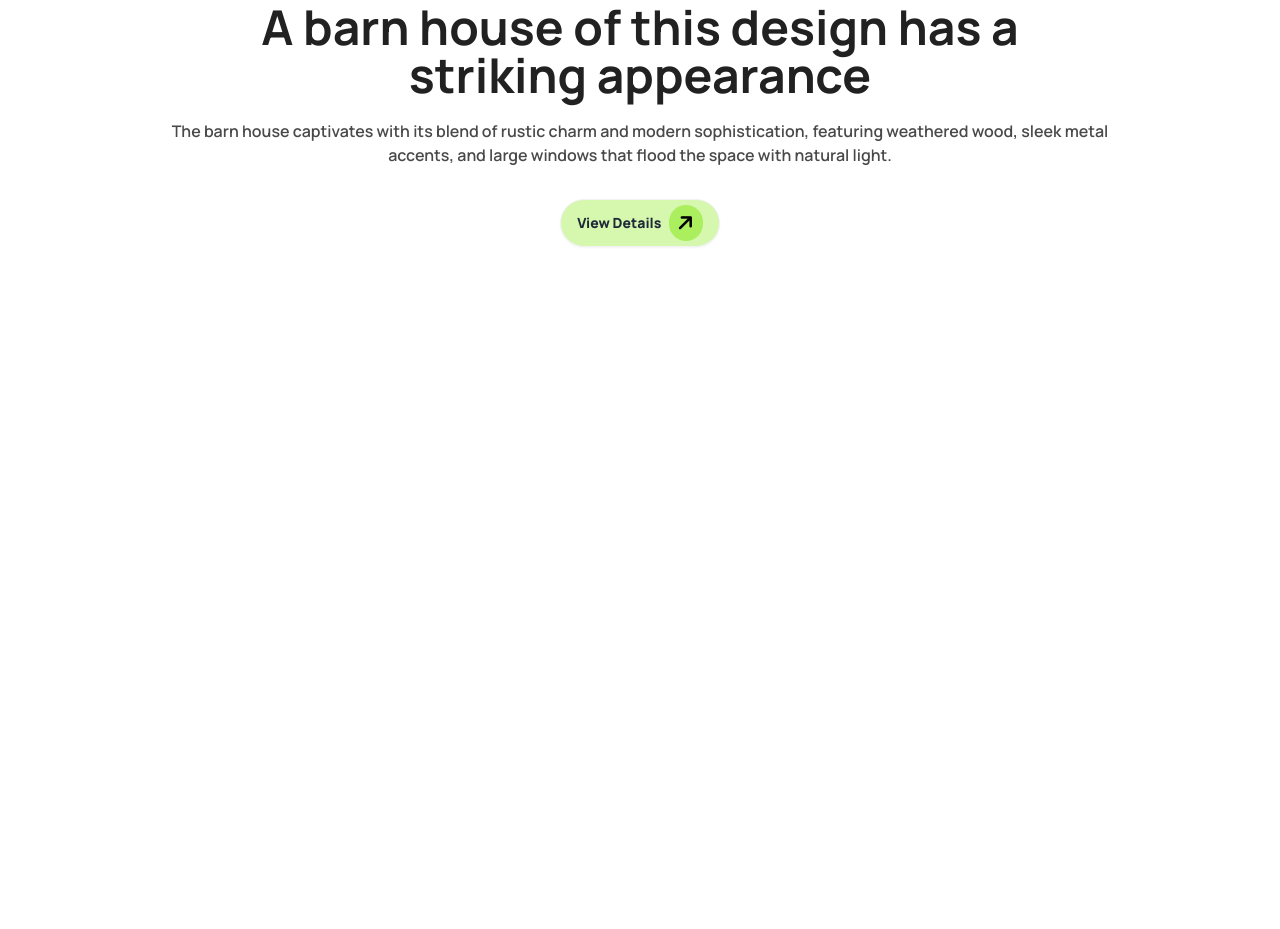
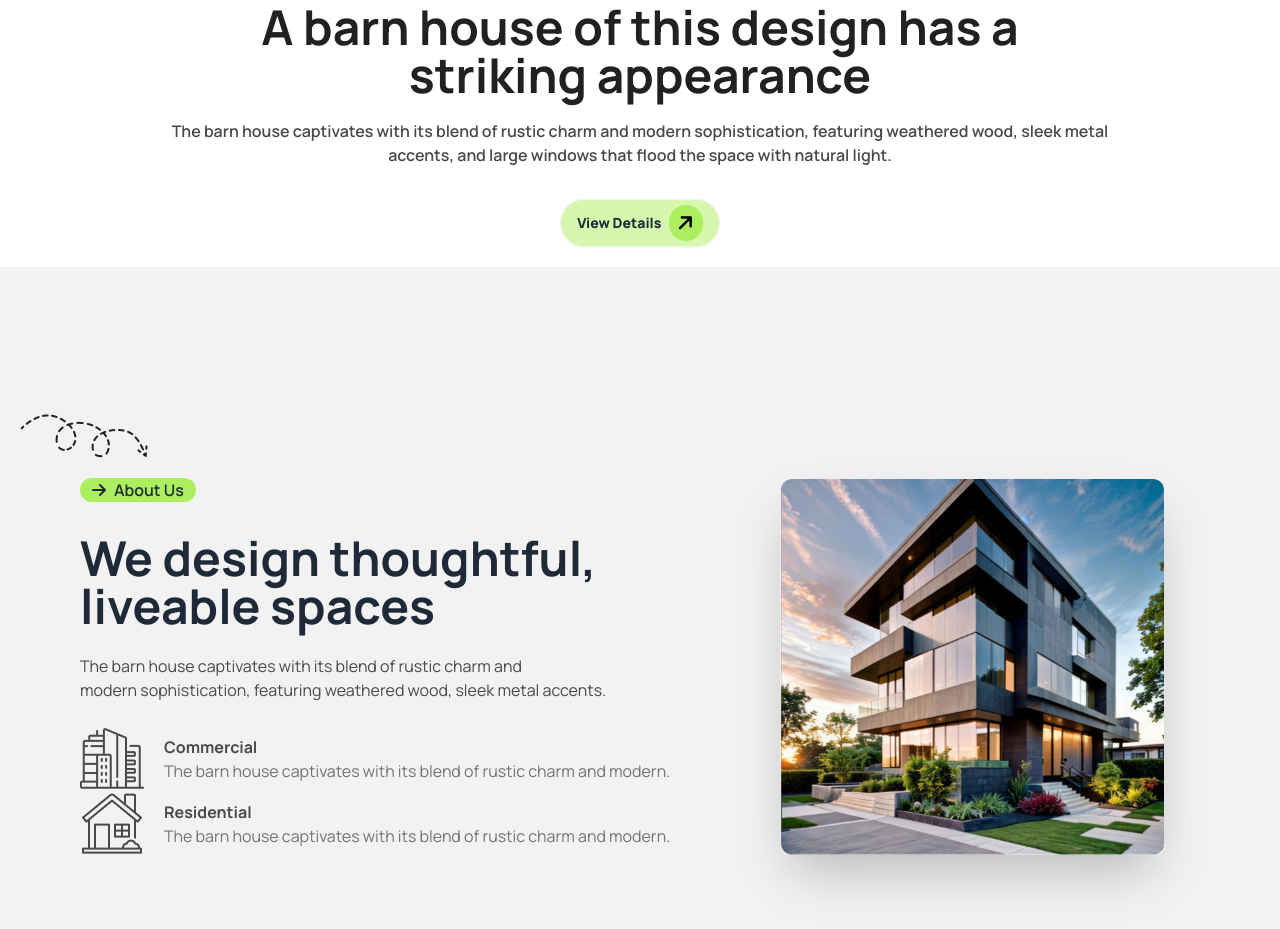
Before and after one commit to royangon/my-third-assignment, a plain HTML site: page index.html in a window 1280 px wide. Shown: the part 443-1372 px from the top of the page. Before the commit the page ends 800 px from the top, so only its background shows below. Drawn offline with nearby package versions, Linux system fonts and the light colour scheme.

Commit message:
hero done

```diff
--- a/index.html
+++ b/index.html
@@ -84,7 +84,7 @@
 
                     </ul>
                 </div>
-                <div class="navbar-end ">
+                <div class="navbar-end  ">
                     <div class="bg-[#ABEF5F] mr-4 rounded-full px-2 py-1">
                         <i class="fa-solid fa-magnifying-glass"></i>
                     </div>
@@ -144,7 +144,54 @@
         </div>
     </header>
     <!-- main section -->
-    <main>
+    <main class="container mx-auto">
+        <!-- hero section -->
+        <div class="hero bg-base-200 min-h-screen">
+            <div class="hero-content flex-col lg:flex-row-reverse relative">
+                <!-- img -->
+                <div class="w-1/2">
+                    <img src="/assets/Rectangle.png" class="max-w-sm rounded-lg shadow-2xl" />
+                </div>
+                <!-- text -->
+                <div class="pl-16">
+                    <!-- style img -->
+                    <div class="absolute left-5 -top-12">
+                        <img  src="/assets/Vector.png" alt="">
+                    </div>
+                    <button class="mb-8 bg-[#ABEF5F] rounded-xl px-3 font-semibold flex justify-center items-center gap-2">
+                        <i class="fa-solid fa-arrow-right"></i>
+                        <h3>About Us</h3>
+
+                    </button>
+                    <h1 class="text-5xl font-bold ">We design thoughtful, liveable spaces</h1>
+                    <p class="py-6 text-[#494949]">
+                        The barn house captivates with its blend of rustic charm and <br>
+                        modern sophistication, featuring weathered wood, sleek metal accents.
+                    </p>
+                    <div class="flex items-center gap-5">
+                        <div>
+                            <img src="/assets/commercial.png" alt="">
+                        </div>
+                        <div>
+                            <h1 class="text-[#494949] font-bold">Commercial</h1>
+                            <p class="text-[#737373]">The barn house captivates with its blend of rustic charm and modern.</p>
+                        </div>
+
+                    </div>
+                    <div class="flex items-center gap-5">
+                        <div>
+                            <img src="/assets/residential.png" alt="">
+                        </div>
+                        <div>
+                            <h1 class="text-[#494949] font-bold">Residential</h1>
+                            <p class="text-[#737373]">The barn house captivates with its blend of rustic charm and modern.</p>
+                        </div>
+
+                    </div>
+                </div>
+            </div>
+        </div>
+
 
     </main>
     <!-- footer section -->
```
